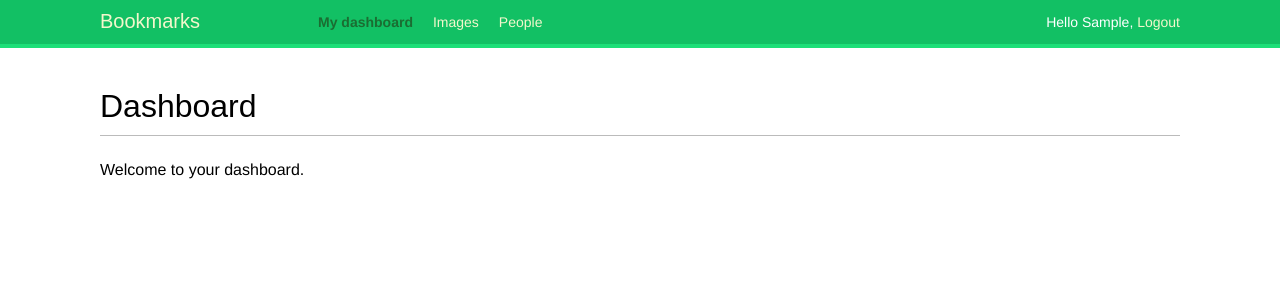
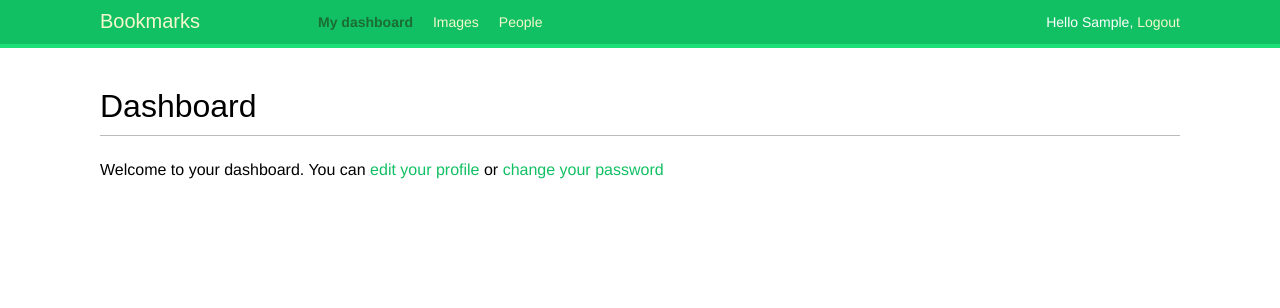
Before and after one commit to yura702007/bookmarks, a Django app: page /account/ in a window 1280 px wide. Shown: the top 308 px of the page. Run offline with Django 4.2, Linux system fonts and the light colour scheme; the visitor is signed in with stand-in values (Sample User, id 1); some web fonts are replaced.

Commit message:
add links to edit profile and change password in dashboard.html

```diff
--- a/bookmarks/account/templates/account/dashboard.html
+++ b/bookmarks/account/templates/account/dashboard.html
@@ -4,5 +4,8 @@
 
 {% block content %}
     <h1>Dashboard</h1>
-    <p>Welcome to your dashboard.</p>
+    <p>
+        Welcome to your dashboard. You can <a href="{% url 'edit' %}">edit your profile</a>
+        or <a href="{% url 'password_change' %}">change your password</a>
+    </p>
 {% endblock %}
```
